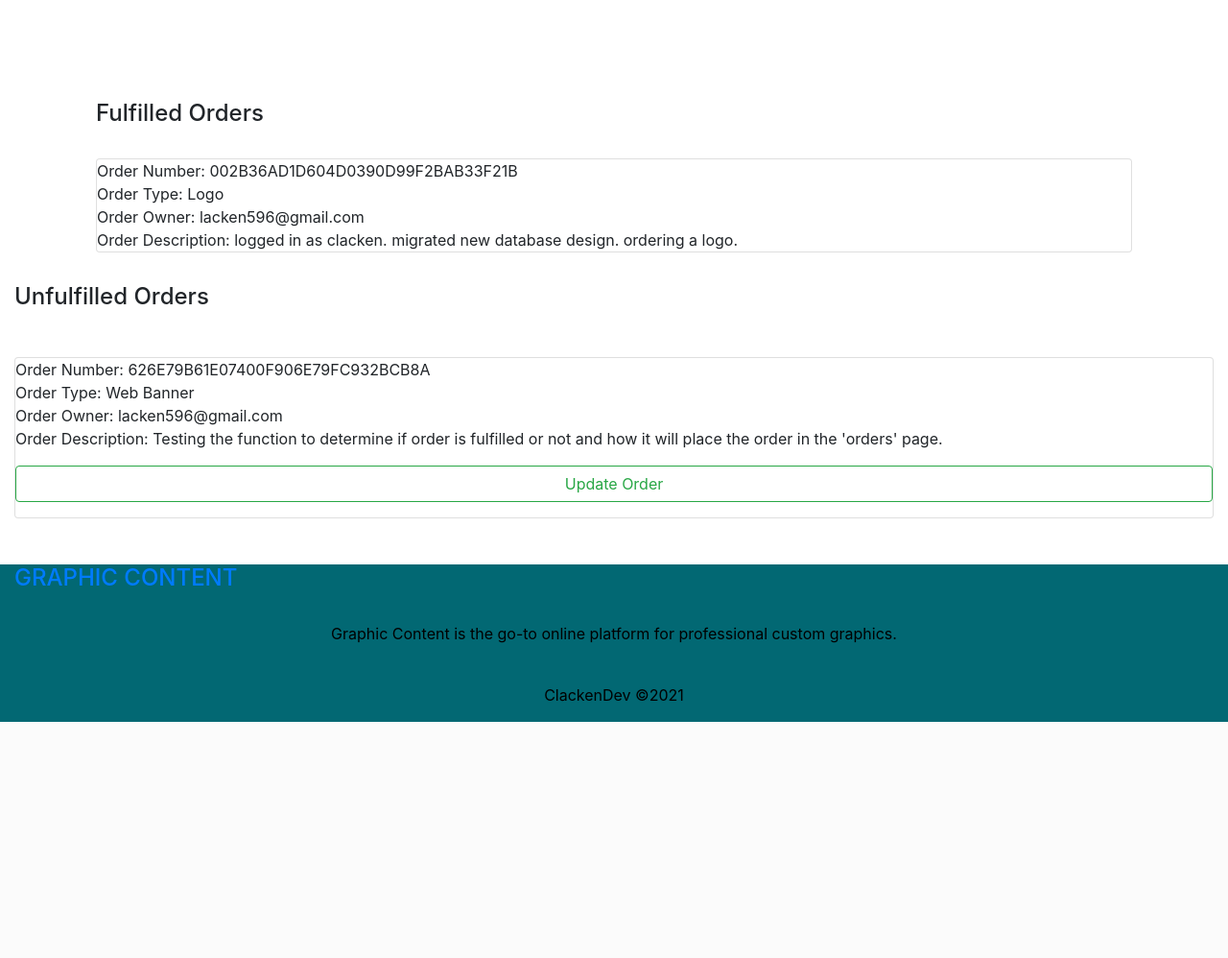
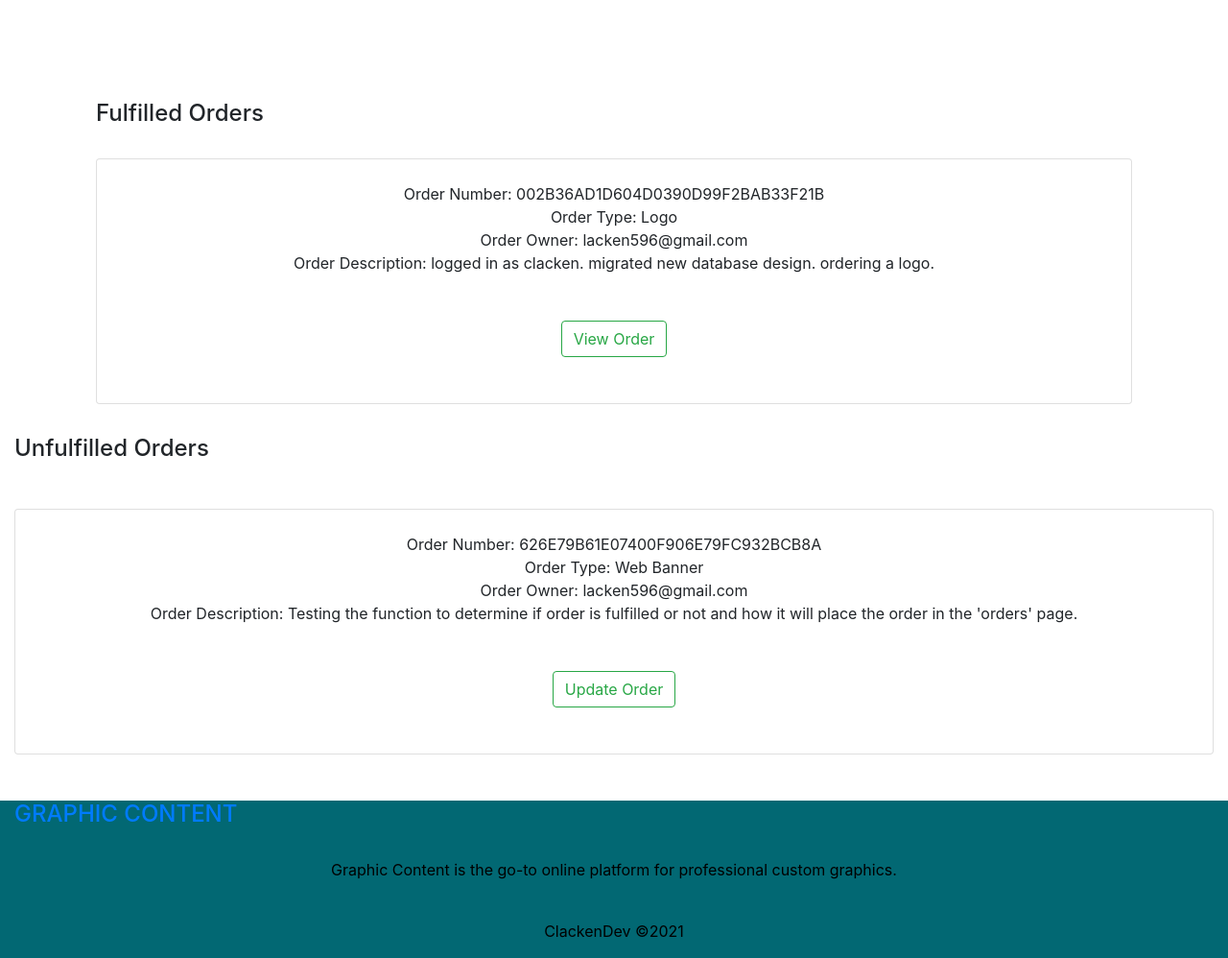
Before and after one commit to Code-Institute-Submissions/clacken-dev-ms4_JanResub, a Django app: page /orders/ in a window 1280 px wide. Shown: the part 56-1054 px from the top of the page at 96% size. Before the commit the page ends 808 px from the top, so only its background shows below. Run offline with Django 3.2, Linux system fonts and the light colour scheme; a user stored in the database is signed in; data comes from the database, SQL or seed files in the repository; some libraries are stand-ins or nearby versions.

Commit message:
Add view-order template, update layout of orders page

```diff
--- a/orders/templates/orders/orders.html
+++ b/orders/templates/orders/orders.html
@@ -14,11 +14,16 @@
 
             {% if order.image %}
 
-            <div class="card order-card mx-auto">
-                <span>Order Number: {{ order.order_number }}</span>
+            <div class="card order-card mx-auto text-center">
+                <span class="mt-4">Order Number: {{ order.order_number }}</span>
                 <span>Order Type: {{ order.service}}</span>
                 <span>Order Owner: {{ order.user_profile.user.email }}</span>
                 <span>Order Description: {{ order.description}}</span>
+                <div class="text-center my-5">
+                    <span class="mt-2 mb-2"></span>
+                    <a class="btn btn-outline-success" href="#" role="button">View Order</a>
+                    <span class="mt-2 mb-2"></span>
+                </div>
             </div>
         </div>
         {% endif %}
@@ -26,15 +31,18 @@
         <div class="col">
             <h4>Unfulfilled Orders</h4>
 
-            <div class="card order-card mx-auto mt-5 mb-5">
-                <span>Order Number: {{ order.order_number }}</span>
+            <div class="card order-card mx-auto mt-5 mb-5 text-center">
+                <span class="mt-4">Order Number: {{ order.order_number }}</span>
                 <span>Order Type: {{ order.service}}</span>
                 <span>Order Owner: {{ order.user_profile.user.email }}</span>
                 <span>Order Description: {{ order.description}}</span>
-                <span class="mt-2 mb-2"></span>
-                <a class="btn btn-outline-success" href="{% url 'edit_order' order.order_number %}" role="button">Update
-                    Order</a>
-                <span class="mt-2 mb-2"></span>
+                <div class="text-center my-5">
+                    <span class="mt-2 mb-2"></span>
+                    <a class="btn btn-outline-success" href="{% url 'edit_order' order.order_number %}"
+                        role="button">Update
+                        Order</a>
+                    <span class="mt-2 mb-2"></span>
+                </div>
             </div>
 
             {% endif %}
```
Also changed, not shown: orders/templates/orders/view_order.html (added, +35 -0 lines).
